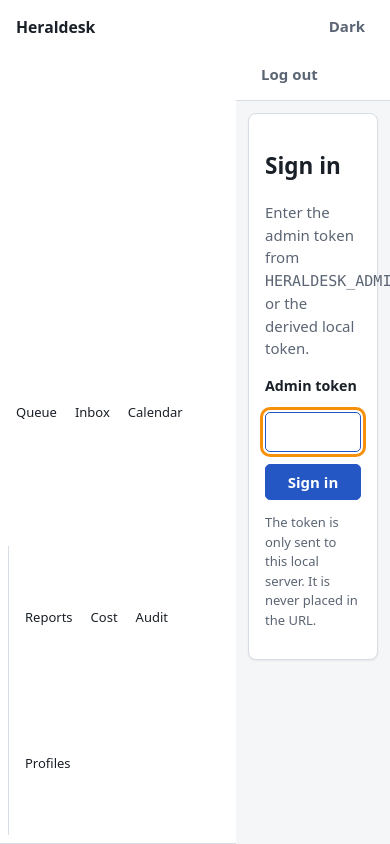
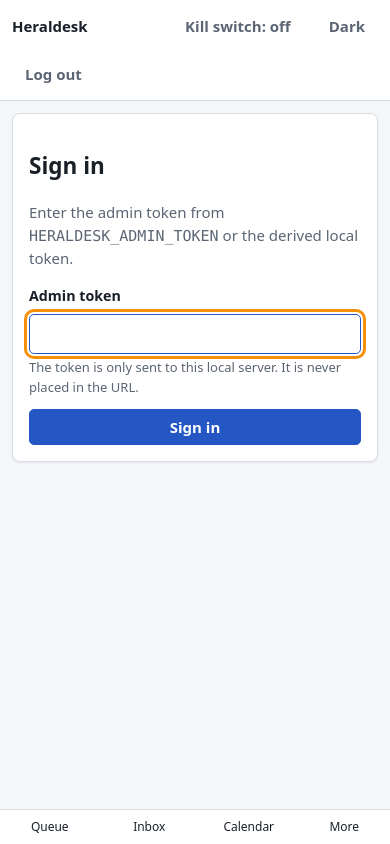
Before and after one commit to abengkris/heraldesk, a Python web app: template src/heraldesk/web/templates/login.html in a window 390 px wide; the page is wider, and only the part inside the window is pictured. Run offline with Jinja, Linux system fonts and the light colour scheme; the template is opened without the code that fills it, so the values that code supplies are empty.

Commit message:
feat(web): shared components, login/error and kill switch control
- Add _components.html macros (status_badge, empty_state, page_header, field, confirm_form, toast).
- Put the global kill switch in the top bar on every authenticated page: two-step confirm via native details when off, one-step disengage when on, plus the persistent banner.
- Hide the sidebar on mobile in favor of a fixed bottom bar with a More details menu.
- Restyle login and error pages; remove the mode-indicator placeholder.
- Add docs/web-ui.md and web UI design contract tests (kill switch, skip link, no external URLs, CSRF header, no placeholders).

```diff
--- a/src/heraldesk/web/static/app.css
+++ b/src/heraldesk/web/static/app.css
@@ -538,29 +538,67 @@ del { color: var(--status-danger); background: var(--status-danger-bg); }
 }
 .toast .toast-close { margin-left: auto; background: none; border: 0; color: var(--muted); cursor: pointer; font-size: 1rem; }
 
+/* Kill switch dropdown */
+.killswitch { position: relative; }
+.killswitch summary { list-style: none; cursor: pointer; }
+.killswitch summary::-webkit-details-marker { display: none; }
+.killswitch summary::marker { content: ""; }
+.killswitch-panel {
+  position: absolute;
+  right: 0;
+  top: calc(100% + var(--s2));
+  z-index: 50;
+  width: min(280px, calc(100vw - 2 * var(--s4)));
+}
+
+.topbar-title { font-weight: 700; }
+
 /* ============================================================
-   Responsive
+   Responsive (bottom bar on mobile)
    ============================================================ */
+.mobile-nav { display: none; }
+
 @media (max-width: 767px) {
   body { flex-direction: column; }
-  .sidebar {
-    position: static;
-    width: 100%;
-    height: auto;
-    flex-direction: row;
-    flex-wrap: wrap;
-    border-right: 0;
-    border-bottom: 1px solid var(--border);
-    gap: var(--s1);
+  .sidebar { display: none; }
+
+  .mobile-nav {
+    display: flex;
+    position: fixed;
+    bottom: 0;
+    left: 0;
+    right: 0;
+    background: var(--surface);
+    border-top: 1px solid var(--border);
+    z-index: 40;
+  }
+  .mobile-nav .nav-item {
+    flex: 1;
+    justify-content: center;
+    padding: var(--s2) var(--s1);
+    font-size: var(--fs-xs);
+    white-space: nowrap;
+  }
+  .mobile-more { position: relative; flex: 1; }
+  .mobile-more summary { list-style: none; cursor: pointer; }
+  .mobile-more summary::-webkit-details-marker { display: none; }
+  .mobile-more-panel {
+    position: absolute;
+    bottom: calc(100% + var(--s2));
+    right: 0;
+    min-width: 180px;
+    background: var(--surface);
+    border: 1px solid var(--border);
+    border-radius: var(--radius);
+    box-shadow: var(--shadow-lg);
     padding: var(--s2);
+    display: flex;
+    flex-direction: column;
   }
-  .brand { padding: var(--s2); }
-  .side-group { flex-direction: row; flex-wrap: wrap; }
-  .side-group + .side-group { border-top: 0; padding-top: 0; border-left: 1px solid var(--border); padding-left: var(--s2); }
-  .side-label { display: none; }
-  .nav-item { padding: var(--s1) var(--s2); font-size: var(--fs-sm); }
-  .nav-badge { margin-left: 0; }
+  .mobile-more-panel .nav-item { justify-content: flex-start; }
+
   .topbar { flex-wrap: wrap; height: auto; min-height: var(--topbar-h); padding: var(--s2) var(--s3); }
-  .main, .container { padding: var(--s3); }
+  .main, .container { padding: var(--s3) var(--s3) var(--s7); }
   .facts { grid-template-columns: 1fr; }
+  .toast-region { bottom: calc(var(--s7) + var(--s2)); }
 }
--- /dev/null
+++ b/src/heraldesk/web/templates/_components.html
@@ -0,0 +1,62 @@
+{# Reusable UI components. Import with: {% from "_components.html" import status_badge, ... %} #}
+
+{% macro status_badge(kind, value) -%}
+  {%- set risk_map = {"low": "ok", "medium": "warn", "high": "danger", "blocked": "danger"} -%}
+  {%- set state_map = {
+      "idea": "info", "drafted": "muted", "reviewed": "info",
+      "pending_approval": "warn", "approved": "ok", "scheduled": "info",
+      "published": "ok", "rejected": "danger", "failed": "danger",
+      "blocked": "danger", "cancelled": "muted", "needs_review": "warn"
+  } -%}
+  {%- set sem = risk_map.get(value, "muted") if kind == "risk" else state_map.get(value, "muted") -%}
+  <span class="badge status-{{ sem }}">{{ value|replace("_", " ") }}</span>
+{%- endmacro %}
+
+{% macro risk_badge(level) -%}
+  {{ status_badge("risk", level) }}
+{%- endmacro %}
+
+{% macro empty_state(title='', hint='', action='') -%}
+<div class="empty">
+  {% if title %}<p class="empty-title">{{ title }}</p>{% endif %}
+  {% if hint %}<p class="muted">{{ hint }}</p>{% endif %}
+  {% if action %}{{ action|safe }}{% endif %}
+</div>
+{%- endmacro %}
+
+{% macro page_header(title, subtitle='', actions='') -%}
+<div class="page-head">
+  <div>
+    <h1>{{ title }}</h1>
+    {% if subtitle %}<p class="muted">{{ subtitle }}</p>{% endif %}
+  </div>
+  {% if actions %}{{ actions|safe }}{% endif %}
+</div>
+{%- endmacro %}
+
+{% macro field(label, name, value='', type='text', help='', error='', required=false, autofocus=false) -%}
+<div class="field">
+  <label for="{{ name }}">{{ label }}</label>
+  <input id="{{ name }}" name="{{ name }}" type="{{ type }}" value="{{ value }}"
+    {% if required %}required{% endif %}
+    {% if autofocus %}autofocus{% endif %}>
+  {% if help %}<span class="help">{{ help }}</span>{% endif %}
+  {% if error %}<span class="error-text">{{ error }}</span>{% endif %}
+</div>
+{%- endmacro %}
+
+{% macro confirm_form(action, csrf, label, message='', method='post', hidden={}) -%}
+<form method="{{ method }}" action="{{ action }}">
+  <input type="hidden" name="csrf" value="{{ csrf }}">
+  {% for key, val in hidden.items() %}<input type="hidden" name="{{ key }}" value="{{ val }}">{% endfor %}
+  {% if message %}<p class="small muted">{{ message }}</p>{% endif %}
+  <button type="submit" class="button danger">{{ label }}</button>
+</form>
+{%- endmacro %}
+
+{% macro toast(message, kind='ok') -%}
+<div class="toast status-{{ kind }}">
+  <span>{{ message }}</span>
+  <button type="button" class="toast-close" aria-label="Dismiss">×</button>
+</div>
+{%- endmacro %}
--- a/src/heraldesk/web/templates/base.html
+++ b/src/heraldesk/web/templates/base.html
@@ -41,9 +41,32 @@
         {% if login %}
         <a class="brand" href="/" aria-label="Heraldesk">Heraldesk</a>
         {% else %}
-        <span class="mode-indicator" id="mode-indicator"></span>
+        <span class="topbar-title">Heraldesk</span>
         {% endif %}
         <span class="spacer"></span>
+
+        {% if not login %}
+          {% if killswitch %}
+          <form method="post" action="/killswitch" class="inline-form">
+            <input type="hidden" name="csrf" value="{{ csrf }}">
+            <input type="hidden" name="action" value="clear">
+            <button type="submit" class="button danger">Disengage kill switch</button>
+          </form>
+          {% else %}
+          <details class="killswitch">
+            <summary class="button ghost">Kill switch: off</summary>
+            <div class="killswitch-panel card">
+              <p class="small muted">Engaging halts publishing, approvals and replies for every profile.</p>
+              <form method="post" action="/killswitch">
+                <input type="hidden" name="csrf" value="{{ csrf }}">
+                <input type="hidden" name="action" value="engage">
+                <button type="submit" class="button danger">Confirm engage</button>
+              </form>
+            </div>
+          </details>
+          {% endif %}
+        {% endif %}
+
         <button type="button" id="theme-toggle" class="button ghost" aria-label="Toggle dark mode">Theme</button>
         {% if not login %}
         <form method="post" action="/logout" class="inline-form">
@@ -56,7 +79,6 @@
       {% if not login and killswitch is defined and killswitch %}
       <div class="killswitch-banner" role="alert">
         Global kill switch is engaged. Publishing, approvals and replies are halted.
-        <a href="/" style="color:#fff;text-decoration:underline;">Review</a>
       </div>
       {% endif %}
 
@@ -66,6 +88,30 @@
     </div>
   </div>
 
+  {% if not login %}
+  <nav class="mobile-nav" aria-label="Primary">
+    <a class="nav-item" href="/queue" {% if active == "queue" %}aria-current="page"{% endif %}>Queue</a>
+    <a class="nav-item" href="/inbox" {% if active == "inbox" %}aria-current="page"{% endif %}>Inbox</a>
+    <a class="nav-item" href="/calendar" {% if active == "calendar" %}aria-current="page"{% endif %}>Calendar</a>
+    {% if studio_enabled %}
+    <a class="nav-item" href="/studio" {% if active == "studio" %}aria-current="page"{% endif %}>Draft Room</a>
+    {% endif %}
+    <details class="mobile-more">
+      <summary class="nav-item">More</summary>
+      <div class="mobile-more-panel">
+        <a class="nav-item" href="/reports">Reports</a>
+        <a class="nav-item" href="/cost">Cost</a>
+        <a class="nav-item" href="/audit">Audit</a>
+        <a class="nav-item" href="/profiles">Profiles</a>
+        <form method="post" action="/logout" class="inline-form">
+          <input type="hidden" name="csrf" value="{{ csrf }}">
+          <button type="submit" class="button ghost">Log out</button>
+        </form>
+      </div>
+    </details>
+  </nav>
+  {% endif %}
+
   <div class="toast-region" id="toast-region" aria-live="polite"></div>
 </body>
 </html>
--- a/src/heraldesk/web/templates/error.html
+++ b/src/heraldesk/web/templates/error.html
@@ -1,4 +1,5 @@
 {% extends "base.html" %}
+{% from "_components.html" import page_header %}
 {% block title %}Request failed · Heraldesk{% endblock %}
 {% block content %}
 <section class="card narrow" aria-labelledby="error-title">
--- a/src/heraldesk/web/templates/login.html
+++ b/src/heraldesk/web/templates/login.html
@@ -1,4 +1,5 @@
 {% extends "base.html" %}
+{% from "_components.html" import field %}
 {% block title %}Sign in · Heraldesk{% endblock %}
 {% block content %}
 <section class="card narrow" aria-labelledby="login-title">
@@ -7,10 +8,9 @@
   {% if error %}<p class="alert error" role="alert">{{ error }}</p>{% endif %}
   <form method="post" action="/login" class="stack">
     <input type="hidden" name="csrf" value="{{ csrf }}">
-    <label for="token">Admin token</label>
-    <input id="token" name="token" type="password" autocomplete="current-password" required autofocus>
+    {{ field("Admin token", "token", type="password", required=true, autofocus=true,
+             help="The token is only sent to this local server. It is never placed in the URL.") }}
     <button type="submit" class="button primary">Sign in</button>
   </form>
-  <p class="muted small">The token is only sent to this local server. It is never placed in the URL.</p>
 </section>
 {% endblock %}
--- a/src/heraldesk/web/ui.py
+++ b/src/heraldesk/web/ui.py
@@ -147,6 +147,7 @@ def _page(
             "active": active,
             "version": __version__,
             "studio_enabled": _context(request).config.studio.enabled,
+            "killswitch": is_global_kill_switch_enabled(_context(request).layout),
             **extra,
         },
         status_code=status_code,
```
Also changed, not shown: docs/web-ui.md (added, +78 -0 lines), tests/test_web_ui_design.py (added, +122 -0 lines).
